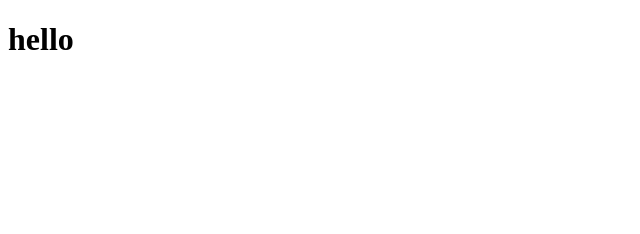
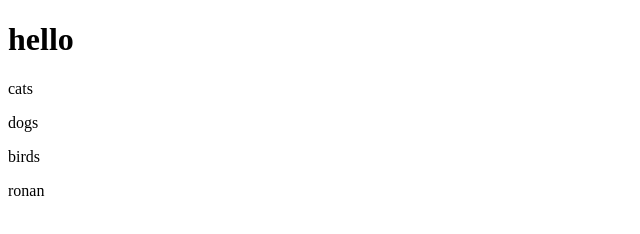
Before and after one commit to darathloyy/branch_project, a plain HTML site: page index.html in a window 1280 px wide. Shown: the whole page, without its empty margins (0-640 px from the left). Drawn offline with Linux system fonts and the light colour scheme.

Commit message:
add menuBranch

```diff
--- a/index.html
+++ b/index.html
@@ -8,5 +8,9 @@
 </head>
 <body>
     <h1>hello</h1>
+    <p>cats</p>
+    <p>dogs</p>
+    <p>birds</p>
+    <p>ronan</p>
 </body>
 </html>
```
